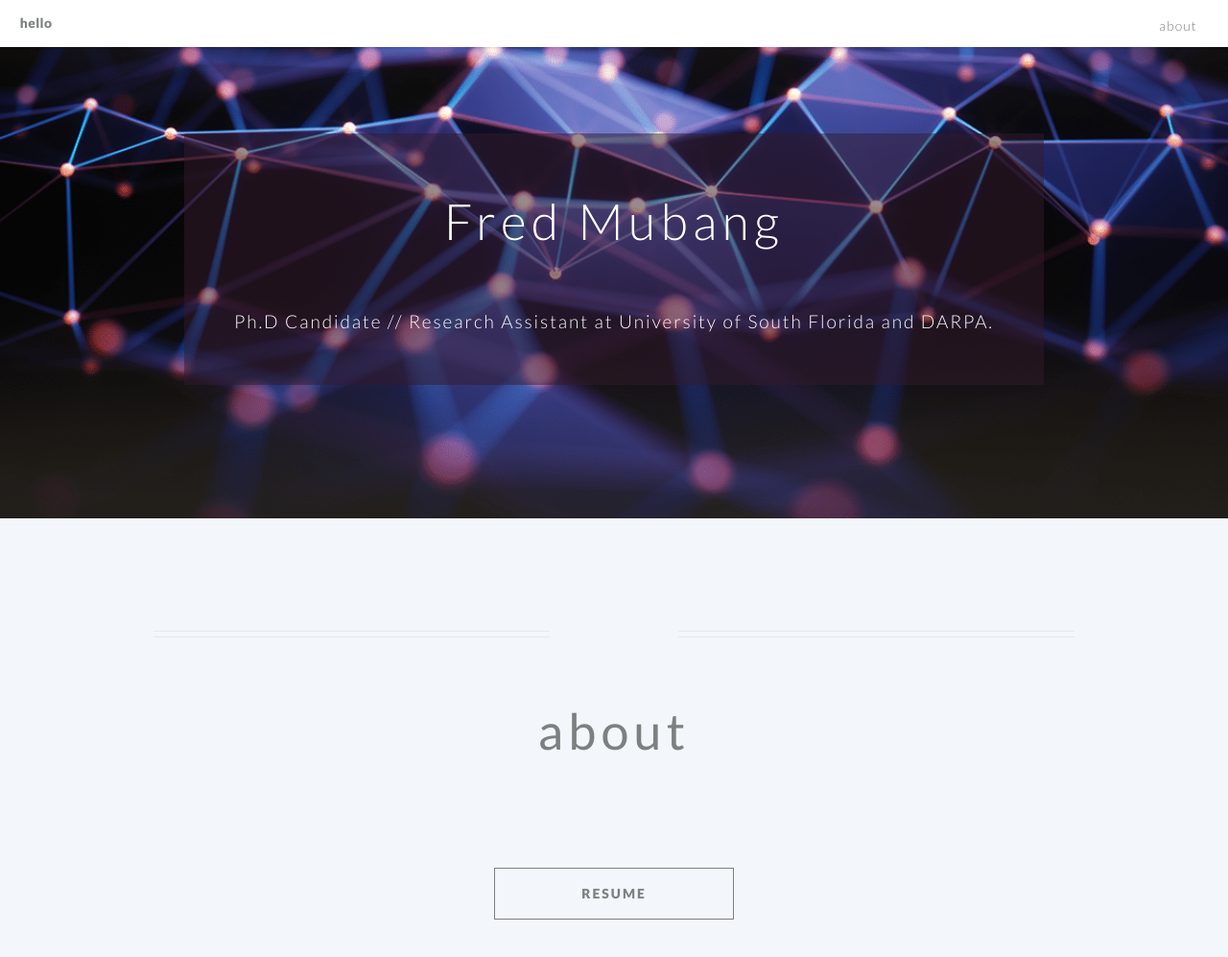
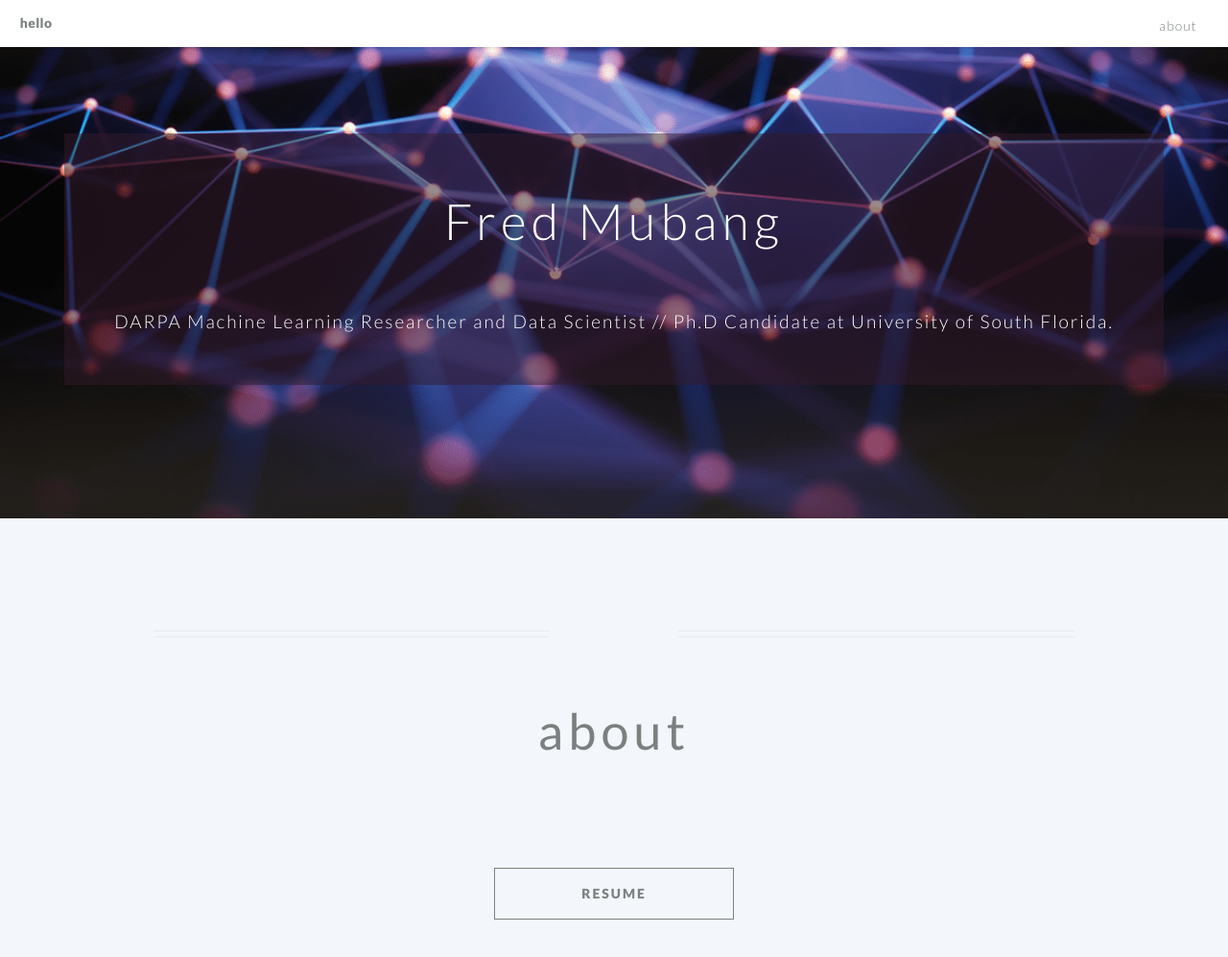
Before and after one commit to fmubang/fmubang.github.io, a Jekyll site: the page built from index.md, in a window 1280 px wide and 1391 px high. Shown: the top 997 px of the window at 96% size. Built offline with Jekyll 4.4.1, drawn with Linux system fonts in a browser that asks for light colours.

Commit message:
Add files via upload

```diff
--- a/index.md
+++ b/index.md
@@ -13,7 +13,7 @@ linkedin: saragong
 google_analytics: UA-147633665-1 -->
 
 banner_title: Fred Mubang
-banner_subtitle: Ph.D Candidate // Research Assistant at University of South Florida and DARPA.
+banner_subtitle: DARPA Machine Learning Researcher and Data Scientist // Ph.D Candidate at University of South Florida.
 
 <!-- about_button: /assets/pdf/resume.pdf -->
 about_button: ./pdfs/Fred_Mubang_Compressed_Resume.pdf
```
